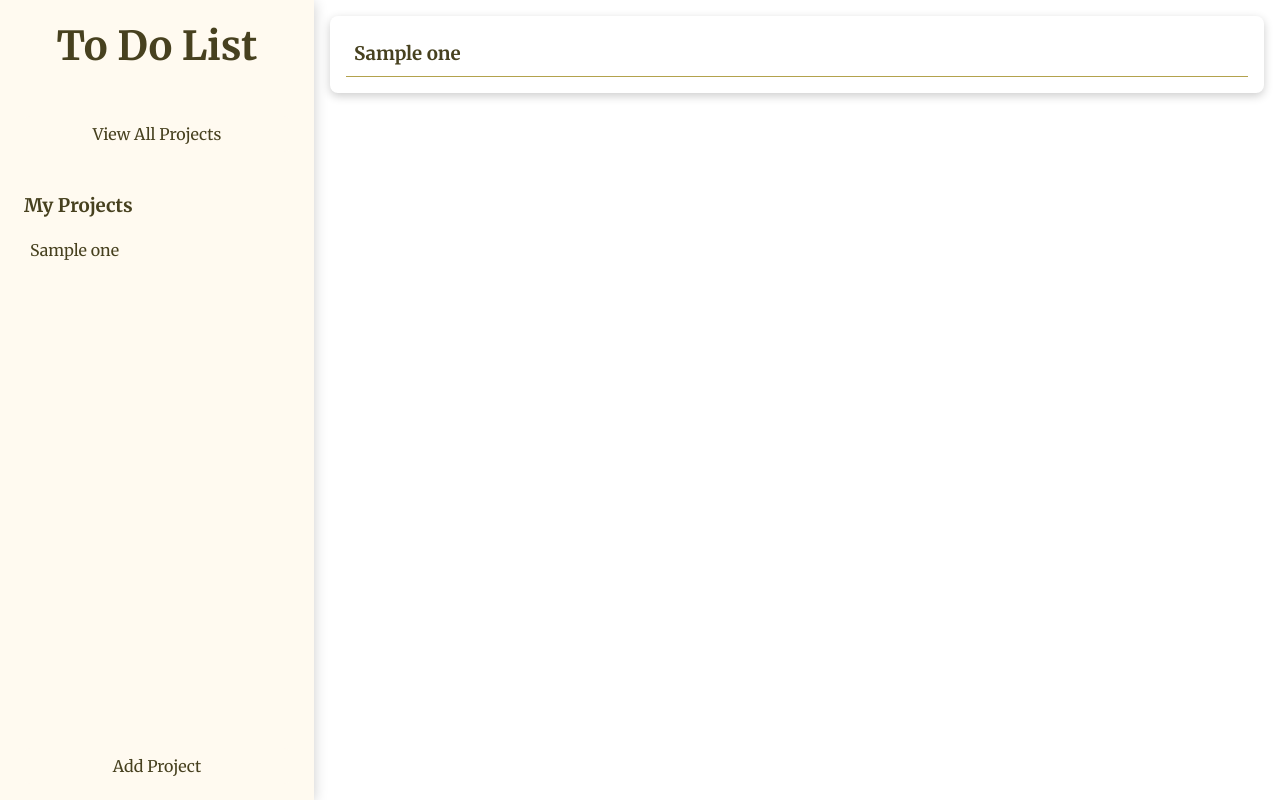
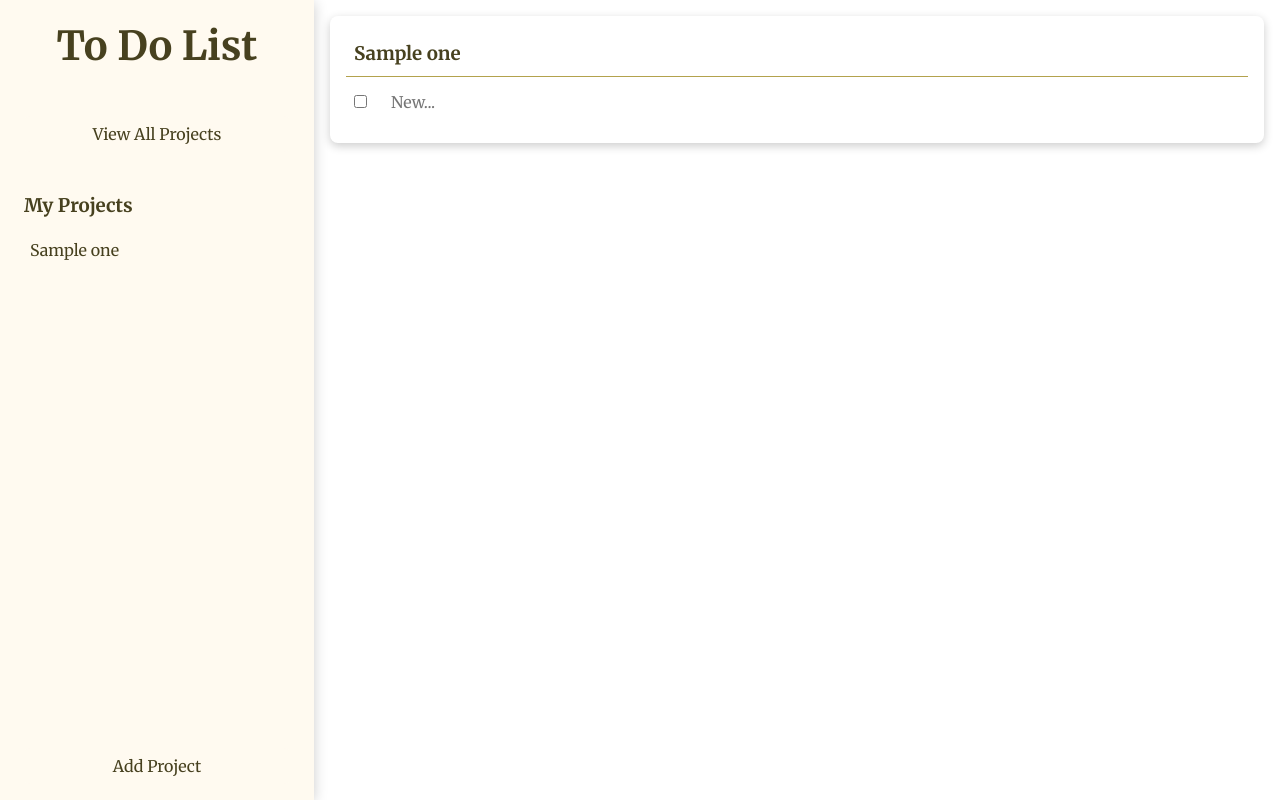
Before and after one commit to MattyMaugeri/to-do-list, a website built with webpack: page src/template.html in a window 1280 px wide. Both pictures are taken after a click on the element "Sample one". Built offline with nearby package versions, Linux system fonts and the light colour scheme.

Commit message:
Styled checkbox & input

```diff
--- a/src/modules/userInterface.js
+++ b/src/modules/userInterface.js
@@ -27,7 +27,24 @@ function viewProjectTodos(project) {
     cardHeader.classList.add('card-header');
     cardHeader.textContent = project.title || project.textContent;
 
+    const cardContent = document.createElement('div');
+    cardContent.classList.add('card-content');
+
+    const cardInputs = document.createElement('input');
+    cardInputs.classList.add('inputs');
+    cardInputs.placeholder = 'New...';
+
+
+    const checkBox = document.createElement('input');
+    checkBox.type = 'checkbox';
+    checkBox.classList.add('checkbox');
+
+
+    cardContent.appendChild(checkBox);
+    cardContent.appendChild(cardInputs);
+
     card.appendChild(cardHeader);
+    card.appendChild(cardContent);
     content.appendChild(card);
 }
 
--- a/src/styles.css
+++ b/src/styles.css
@@ -156,3 +156,27 @@ body {
     padding: 0.5rem;
     border-bottom: 1px solid hsl(50, 40%, 50%);
 }
+
+.card-content {
+    padding: 0.5rem;
+}
+
+.inputs {
+    margin-left: 1rem;
+    padding: 0.3em 0.5em;
+    width: 95%;
+    background: transparent;
+    border-radius: 8px;
+    border: none;
+}
+
+.inputs:hover {
+    background-color: rgba(225, 224, 216, 0.2);
+}
+
+.inputs:focus {
+    background-color: rgba(225, 224, 216, 0.3);
+    box-shadow: 0 0 0 1px hsl(46, 39%, 80%);
+    outline: none;
+    border-bottom: 1px solid hsl(50, 40%, 50%);
+}
```
